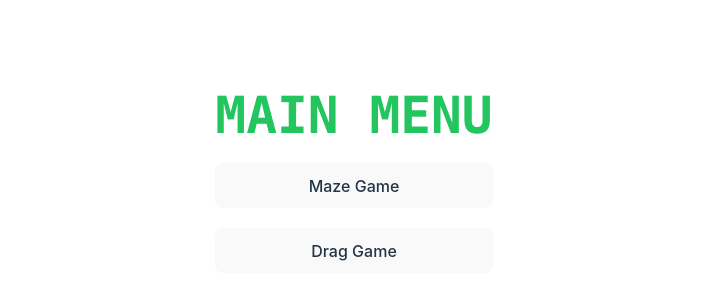
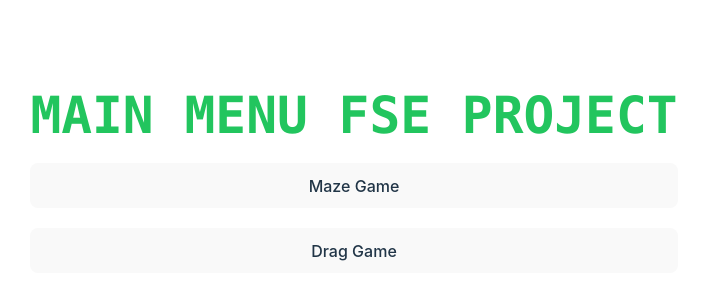
Before and after one commit to Kxy17/FSE-Project-23, a Svelte app: page / in a window 1280 px wide. Shown: the part 220-520 px from the top of the page, without its empty margins (286-993 px from the left). Built offline with nearby package versions, Linux system fonts and the light colour scheme.

Commit message:
Added FSE info on the main page

```diff
--- a/src/App.svelte
+++ b/src/App.svelte
@@ -8,7 +8,7 @@
 <main>
   {#if menu === "mainMenu"}
     <div class="grid space-y-5">
-      <h1 class="font-mono uppercase font-bold text-green-500">Main Menu</h1>
+      <h1 class="font-mono uppercase font-bold text-green-500">Main Menu FSE Project</h1>
       <button on:click={() => (menu = "mazeGame")}>Maze Game</button>
       <button on:click={() => (menu = "dragGame")}>Drag Game</button>
     </div>
```
